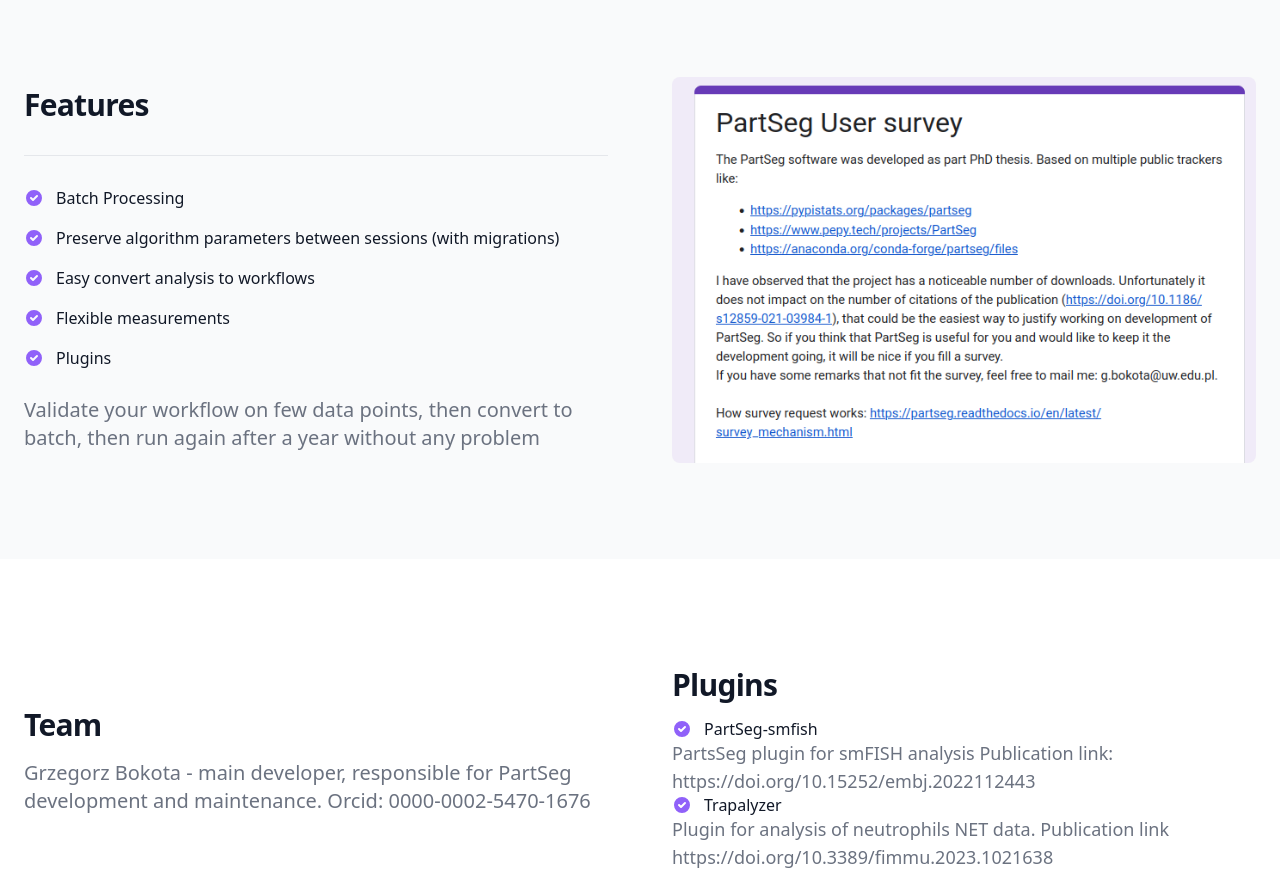
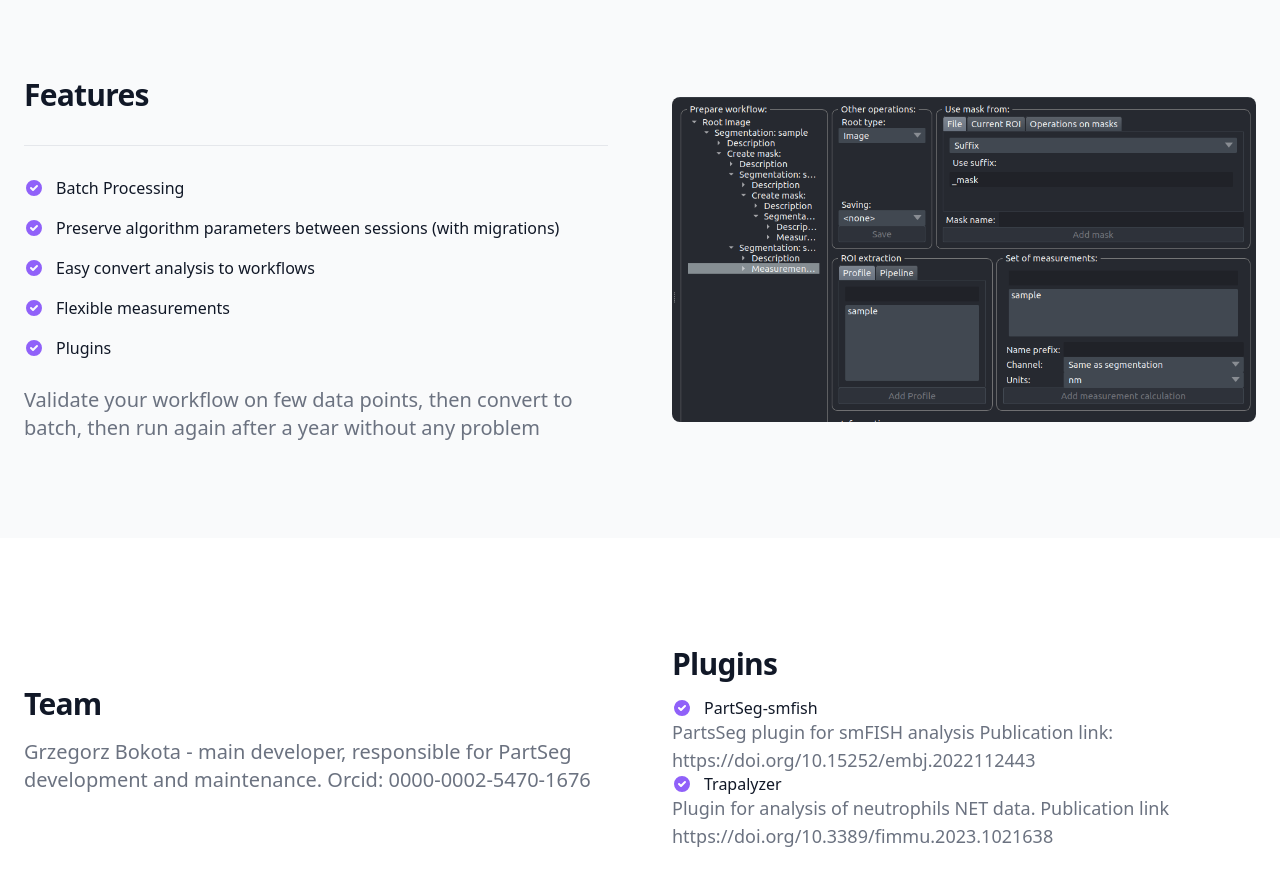
Before and after one commit to PartSeg/PartSeg.github.io, a plain HTML site: page index.html in a window 1280 px wide. Shown: the part 2089-2966 px from the top of the page. Drawn offline with nearby package versions, Linux system fonts and the light colour scheme.

Commit message:
add image for features

```diff
--- a/index.html
+++ b/index.html
@@ -325,7 +325,7 @@
                 </ul>
                 <p class="font-light lg:text-xl">Validate your workflow on few data points, then convert to batch, then run again after a year without any problem</p>
             </div>
-            <img class="hidden w-full mb-4 rounded-lg lg:mb-0 lg:flex" src="./images/survey.png"
+            <img class="hidden w-full mb-4 rounded-lg lg:mb-0 lg:flex" src="./images/batch.png"
                alt="survey screenshot">
         </div>
     </div>
@@ -382,7 +382,6 @@
             </li>
 
             </ul>
-            </p>
         </div>
     </div>
     </div>
```
Also changed, not shown: images/batch.png (added).
